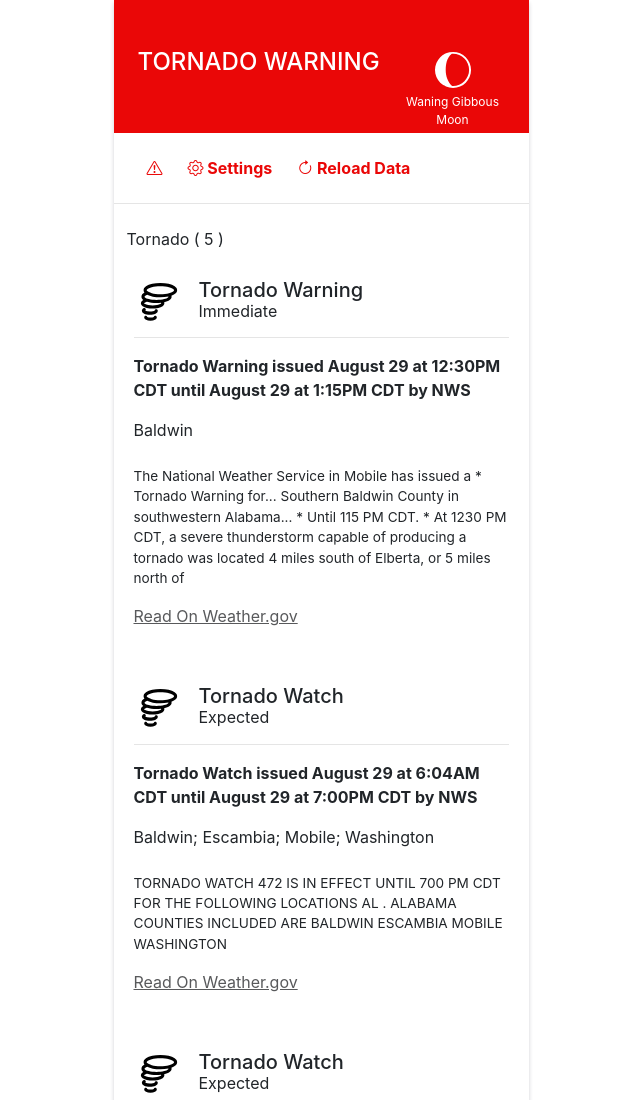
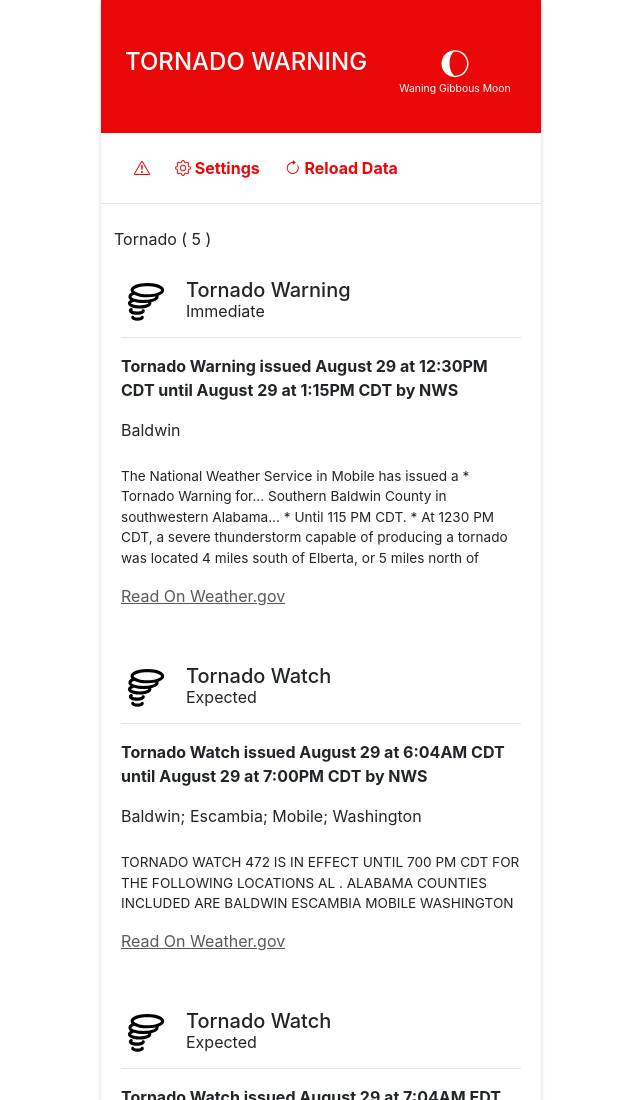
Before and after one commit to duracell80/NWS-Weather, a website: page src/index.html in a window 1280 px wide. Shown: the top 1100 px of the page, without its empty margins (319-959 px from the left). Drawn offline with nearby package versions, Linux system fonts and the light colour scheme.

Commit message:
Display updates

```diff
--- a/src/css/main.css
+++ b/src/css/main.css
@@ -12,7 +12,7 @@
   display: none; }
 
 .wx-feeds {
-  width: 415px;
+  width: 440px;
   margin: 0 auto; }
   .wx-feeds button:focus:not(:focus-visible) {
     box-shadow: none; }
@@ -48,7 +48,10 @@
       font-weight: 100;
       font-family: 'Spartan', sans-serif;
       font-size: 3rem;
-      color: #ffffff; }
+      color: #ffffff;
+            top: -12px;
+    position: relative;
+    }
       .wx-feeds .container-theme .wx-temp:hover {
         cursor: default; }
     .wx-feeds .container-theme .wx-icon-now,
@@ -61,6 +64,9 @@
       background-repeat: no-repeat;
       background-size: contain;
       filter: invert(1); }
+    .wx-feeds .container-theme .moon-icon-now {
+      filter: invert(1);
+    opacity: 1;}
     .wx-feeds .container-theme .wx-icon-now.wi-thermometer {
       background-image: url("../images/svg/wi-thermometer.svg"); }
     .wx-feeds .container-theme .wx-icon-now.mi-warning {
@@ -156,19 +162,26 @@
       background-image: url("../images/svg/wi-moon-alt-waning-crescent-3.svg"); }
     .wx-feeds .container-theme .moon_now {
       position: relative;
-      height: 75px;
-      width: 100px;
+      height: 100px;
+        width: 130px;
       top: -40px;
-      margin-bottom: -75px;
+      margin-bottom: -100px;
       left: 265px;
-      text-align: center; }
+      text-align: center;
+        /*background : #ffffff;
+border-radius : 7%;
+        color : #1F2532;
+box-shadow: rgba(99, 99, 99, 0.2) 0px 2px 8px 0px;*/}
     .wx-feeds .container-theme .moon-icon-now {
-      height: 48px;
-      width: 100px;
+      height: 36px;
+      width: 130px;
       background-position: center center;
-      transform: rotate(-180deg) scaleX(1); }
+      transform: rotate(-180deg) scaleX(1);
+
+
+}
     .wx-feeds .container-theme .moon-phase {
-      font-size: 0.75rem; }
+      font-size: 0.65rem; }
   .wx-feeds .wxout_temps {
     text-align: center;
     /*small {
--- a/src/index.html
+++ b/src/index.html
@@ -26,7 +26,7 @@ $(document).ready(function() {
 	init_current();
 
 
-	//setInterval(init_alerts, 120000); // 	150000 		= 2.5 Minutes .. with FEED BACKOFF FOR 5 MINS
+	setInterval(init_alerts, 60000); // 	150000 		= 2.5 Minutes .. with FEED BACKOFF FOR 5 MINS
 	setInterval(init_current, 1800000); // 	1,800,000 	= 30 Minutes ... with FEED BACKOFF FOR 60 MINS
 
 
--- a/src/js/main.js
+++ b/src/js/main.js
@@ -552,7 +552,7 @@ function init_alerts() {
 
 			var alertbackoff = "Alert backoff active, wait another " + secondsRemaining + " seconds";
 			$('.btn-theme .btn-reload').attr('title', 'Check time remaining for alert reload');
-			$('.btn-theme .btn-reload').html('<strong><i class="bi bi-arrow-clockwise"></i> Next Reload (' + minutesRemaining +')</strong>');
+			$('.btn-theme .btn-reload').html('<strong><i class="bi bi-arrow-clockwise"></i> Reload (' + minutesRemaining +')</strong>');
 			console.log(alertbackoff);
 		}
 	}
```
